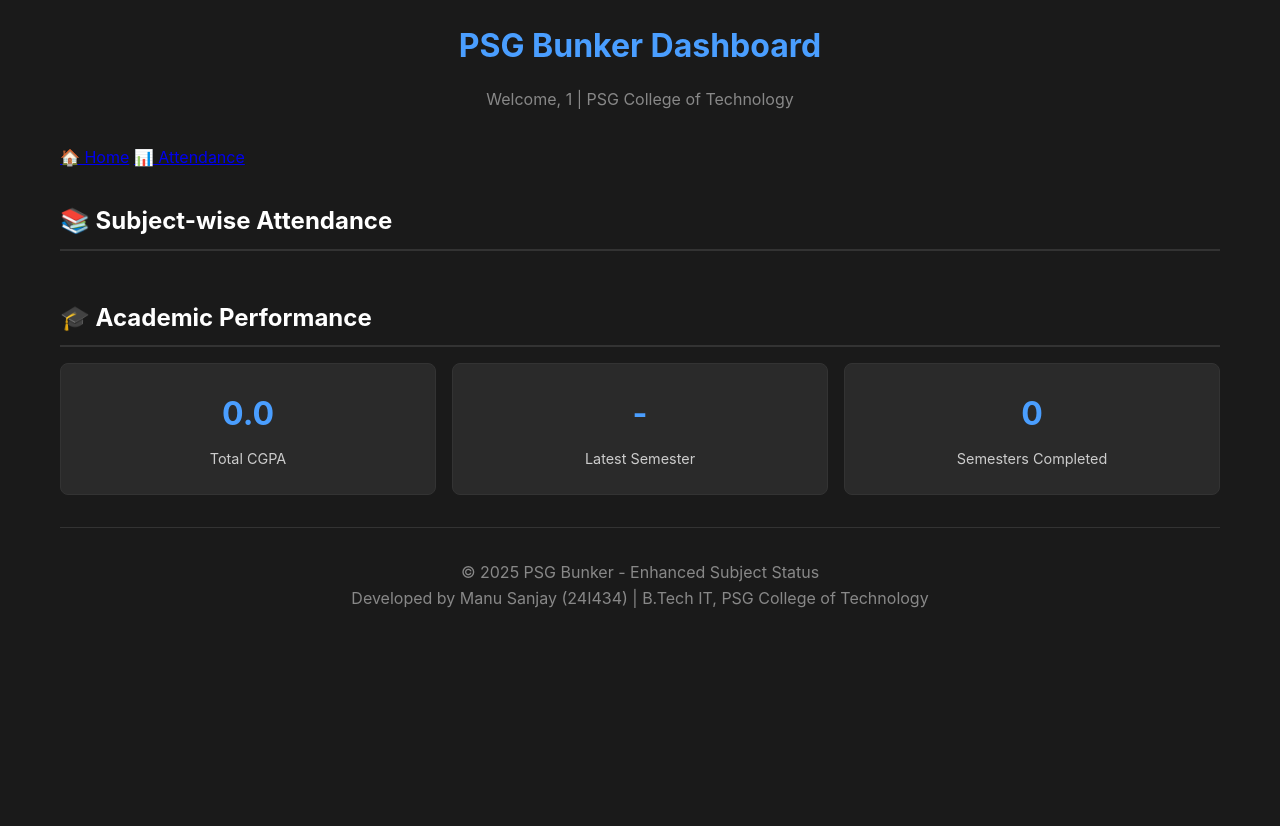
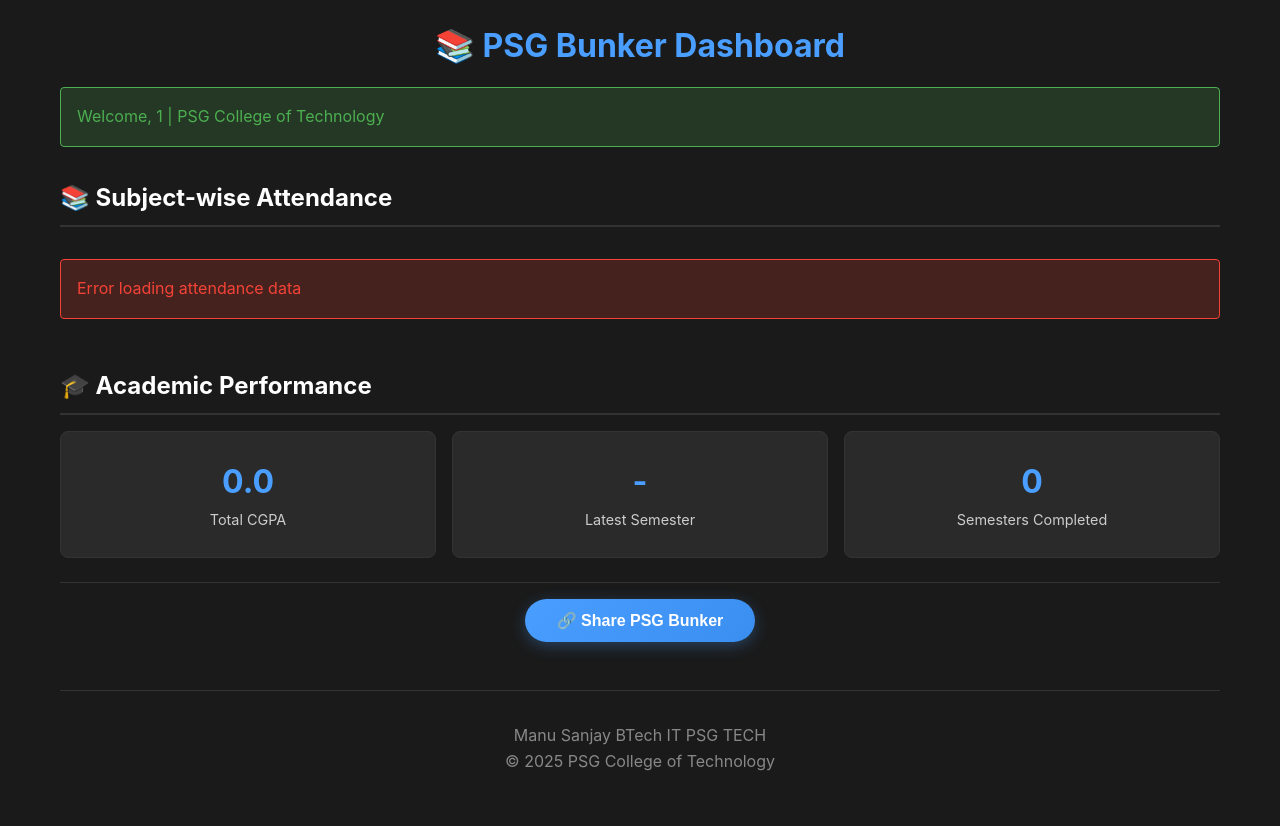
Before and after one commit to manusanjay545/PSG-Bunker, a Flask app: page /dashboard in a window 1280 px wide. Before the commit the page ends 608 px from the top, so only its background shows below. Run offline with Flask 3, Linux system fonts and the light colour scheme; the visitor is signed in with stand-in values (Sample User, id 1); data that the repository does not hold is empty.

Commit message:
Update dashboard.html

```diff
--- a/templates/dashboard.html
+++ b/templates/dashboard.html
@@ -5,135 +5,185 @@
     <meta name="viewport" content="width=device-width, initial-scale=1.0">
     <title>Dashboard - PSG Bunker</title>
     <link rel="stylesheet" href="{{ url_for('static', filename='style.css') }}">
-    <link rel="icon" href="{{ url_for('static', filename='favicon.ico') }}">
+    <link rel="icon" type="image/x-icon" href="{{ url_for('static', filename='favicon.ico') }}">
 </head>
 <body>
     <div class="container">
-        <h1>PSG Bunker Dashboard</h1>
-        <p class="text-center" style="color: #888; margin-bottom: 2rem;">
+        <h1>📚 PSG Bunker Dashboard</h1>
+
+        <div class="alert alert-success">
             Welcome, {{ rollno }} | PSG College of Technology
-        </p>
-
-        <div class="nav-buttons">
-            <a href="/" class="nav-btn">🏠 Home</a>
-            <a href="#attendance" class="nav-btn">📊 Attendance</a>
         </div>
 
-        <!-- Subject-wise Attendance with Enhanced Status Display -->
-        <h2 id="attendance">📚 Subject-wise Attendance</h2>
-        <div class="grid grid-2" id="subjects-container">
-            <!-- Subject cards will be populated by JavaScript with prominent status display -->
-        </div>
+        <div id="attendance">
+            <h2>📚 Subject-wise Attendance</h2>
 
-        <!-- CGPA Section -->
-        <h2>🎓 Academic Performance</h2>
-        <div class="grid grid-3">
-            <div class="stat-card">
-                <span class="stat-number" id="total-cgpa">0.0</span>
-                <div class="stat-label">Total CGPA</div>
-            </div>
-            <div class="stat-card">
-                <span class="stat-number" id="latest-semester">-</span>
-                <div class="stat-label">Latest Semester</div>
-            </div>
-            <div class="stat-card">
-                <span class="stat-number" id="semesters-completed">0</span>
-                <div class="stat-label">Semesters Completed</div>
+            <div id="attendance-grid" class="grid">
+                <!-- Attendance cards will be populated by JavaScript -->
             </div>
         </div>
 
+        <div id="cgpa-section">
+            <h2>🎓 Academic Performance</h2>
+
+            <div class="grid grid-3">
+                <div class="stat-card">
+                    <span class="stat-number" id="cgpa-value">{{ cgpa.total_cgpa or '0.0' }}</span>
+                    <span class="stat-label">Total CGPA</span>
+                </div>
+                <div class="stat-card">
+                    <span class="stat-number" id="latest-sem">{{ cgpa.latest_sem or '-' }}</span>
+                    <span class="stat-label">Latest Semester</span>
+                </div>
+                <div class="stat-card">
+                    <span class="stat-number" id="total-sems">{{ cgpa.total_semesters or '0' }}</span>
+                    <span class="stat-label">Semesters Completed</span>
+                </div>
+            </div>
+        </div>
+
+        <div class="share-section text-center mt-3">
+            <button onclick="shareWebsite()" class="share-btn">
+                🔗 Share PSG Bunker
+            </button>
+        </div>
+
         <footer>
-            <p>© 2025 PSG Bunker - Enhanced Subject Status</p>
-            <p>Developed by Manu Sanjay (24I434) | B.Tech IT, PSG College of Technology</p>
+            <p>Manu Sanjay BTech IT PSG TECH</p>
+            <p>© 2025 PSG College of Technology</p>
         </footer>
     </div>
 
     <script>
-        // Load attendance data
-        fetch('/attendance')
-            .then(response => response.json())
-            .then(data => {
+        // Function to share the website
+        function shareWebsite() {
+            const url = 'https://psgbunker.in.net';
+            const title = 'PSG Bunker - Attendance & CGPA Tracker';
+            const text = 'Check out PSG Bunker for tracking your attendance and CGPA at PSG Tech!';
+
+            if (navigator.share) {
+                navigator.share({
+                    title: title,
+                    text: text,
+                    url: url
+                }).catch(console.error);
+            } else {
+                // Fallback for browsers that don't support Web Share API
+                const shareText = `${title}\n${text}\n${url}`;
+                if (navigator.clipboard) {
+                    navigator.clipboard.writeText(shareText).then(() => {
+                        alert('Website link copied to clipboard!');
+                    });
+                } else {
+                    // Final fallback
+                    const textArea = document.createElement('textarea');
+                    textArea.value = shareText;
+                    document.body.appendChild(textArea);
+                    textArea.select();
+                    document.execCommand('copy');
+                    document.body.removeChild(textArea);
+                    alert('Website link copied to clipboard!');
+                }
+            }
+        }
+
+        async function loadAttendance() {
+            try {
+                const response = await fetch('/attendance');
+                const data = await response.json();
+
                 if (data.error) {
-                    console.error('Error loading attendance:', data.error);
+                    document.getElementById('attendance-grid').innerHTML = `<div class="alert alert-danger">${data.error}</div>`;
                     return;
                 }
 
-                // Populate subject cards with prominent status display
-                const container = document.getElementById('subjects-container');
-                container.innerHTML = '';
+                const grid = document.getElementById('attendance-grid');
+                grid.innerHTML = '';
 
+                // Create subject cards with course titles
                 data.subjects.forEach(subject => {
-                    const colorClass = subject.percentage_of_attendance < 75 ? 'danger' :
-                                     subject.percentage_of_attendance < 85 ? 'warning' : 'success';
+                    const card = document.createElement('div');
 
-                    const card = document.createElement('div');
-                    card.className = `subject-card ${colorClass}`;
+                    // Determine card style based on attendance
+                    const percentage = subject.percentage_of_attendance;
+                    let cardClass = 'subject-card ';
+                    let percentageClass = '';
+                    let statusClass = '';
 
-                    // Use full course name
-                    const courseName = subject.full_course_name || subject.name;
-
-                    // Determine status message and styling
-                    let statusMessage = '';
-                    let statusClass = '';
-                    let statusNumber = '';
-
-                    if (subject.status === 'must_attend') {
-                        statusMessage = 'Must Attend';
+                    if (percentage >= 85) {
+                        cardClass += 'success';
+                        percentageClass = 'success';
+                        statusClass = 'status-can-miss';
+                    } else if (percentage >= 75) {
+                        cardClass += 'warning';
+                        percentageClass = 'warning';
+                        statusClass = 'status-can-miss';
+                    } else {
+                        cardClass += 'danger';
+                        percentageClass = 'danger';
                         statusClass = 'status-must-attend';
-                        statusNumber = subject.classes_to_attend;
-                    } else {
-                        statusMessage = 'Can Miss';
-                        statusClass = 'status-can-miss';
-                        statusNumber = subject.classes_to_bunk;
                     }
 
+                    // Card with course title prominently displayed
+                    card.className = cardClass;
                     card.innerHTML = `
-                        <div class="subject-title">${courseName}</div>
+                        <div class="subject-title">
+                            ${subject.course_title || subject.name}
+                        </div>
+
                         <div class="subject-main-info">
                             <div class="attendance-percentage">
-                                <span class="percentage-number ${colorClass}">${subject.percentage_of_attendance.toFixed(1)}%</span>
-                                <div class="attendance-details">${subject.total_present}/${subject.total_hours} attended</div>
+                                <span class="percentage-number ${percentageClass}">${percentage.toFixed(1)}%</span>
+                                <div class="attendance-details">
+                                    ${subject.total_present}/${subject.total_hours} classes attended
+                                </div>
                             </div>
+
                             <div class="status-display">
-                                <div class="status-number ${statusClass}">${statusNumber}</div>
-                                <div class="status-label ${statusClass}">${statusMessage}</div>
+                                ${subject.status === 'can_bunk' ?
+                                    `<span class="status-number ${statusClass}">${subject.classes_to_bunk}</span>
+                                     <div class="status-label ${statusClass}">Can Miss</div>` :
+                                    `<span class="status-number ${statusClass}">${subject.classes_to_attend}</span>
+                                     <div class="status-label ${statusClass}">Must Attend</div>`
+                                }
                             </div>
                         </div>
+
                         <div class="subject-footer">
+                            <div class="course-code">Course Code: ${subject.course_code || subject.original_name}</div>
                             <div class="subject-type">Type: ${subject.type}</div>
-                            <div class="subject-period">Period: ${subject.attendance_from} to ${subject.attendance_to}</div>
-                            ${subject.original_name ? `<div class="course-code">Code: ${subject.original_name}</div>` : ''}
+                            <div>Period: ${subject.attendance_from} to ${subject.attendance_to}</div>
                         </div>
                     `;
-                    container.appendChild(card);
+
+                    grid.appendChild(card);
                 });
-            })
-            .catch(error => console.error('Error:', error));
 
-        // Load CGPA data
-        fetch('/cgpa')
-            .then(response => response.json())
-            .then(data => {
-                if (data.error) {
-                    console.error('Error loading CGPA:', data.error);
-                    return;
+            } catch (error) {
+                console.error('Error loading attendance:', error);
+                document.getElementById('attendance-grid').innerHTML = '<div class="alert alert-danger">Error loading attendance data</div>';
+            }
+        }
+
+        async function loadCGPA() {
+            try {
+                const response = await fetch('/cgpa');
+                const data = await response.json();
+
+                if (!data.error) {
+                    document.getElementById('cgpa-value').textContent = data.total_cgpa || '0.0';
+                    document.getElementById('latest-sem').textContent = data.latest_sem || '-';
+                    document.getElementById('total-sems').textContent = data.total_semesters || '0';
                 }
+            } catch (error) {
+                console.error('Error loading CGPA:', error);
+            }
+        }
 
-                document.getElementById('total-cgpa').textContent = data.total_cgpa || '0.0';
-                document.getElementById('latest-semester').textContent = data.latest_sem || '-';
-                document.getElementById('semesters-completed').textContent = data.total_semesters || '0';
-            })
-            .catch(error => console.error('Error:', error));
-
-        // Smooth scrolling for navigation
-        document.querySelectorAll('a[href^="#"]').forEach(anchor => {
-            anchor.addEventListener('click', function (e) {
-                e.preventDefault();
-                const target = document.querySelector(this.getAttribute('href'));
-                if (target) {
-                    target.scrollIntoView({ behavior: 'smooth' });
-                }
-            });
+        // Load data when page loads
+        document.addEventListener('DOMContentLoaded', function() {
+            loadAttendance();
+            loadCGPA();
         });
     </script>
 </body>
```
